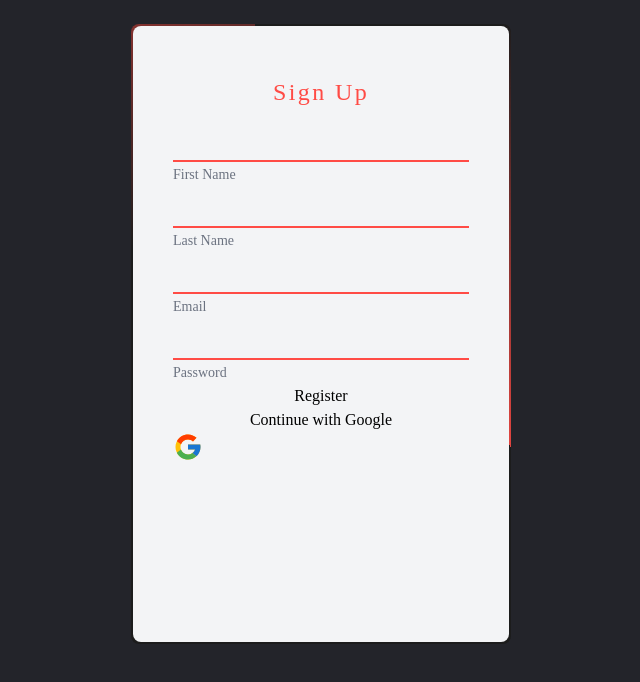
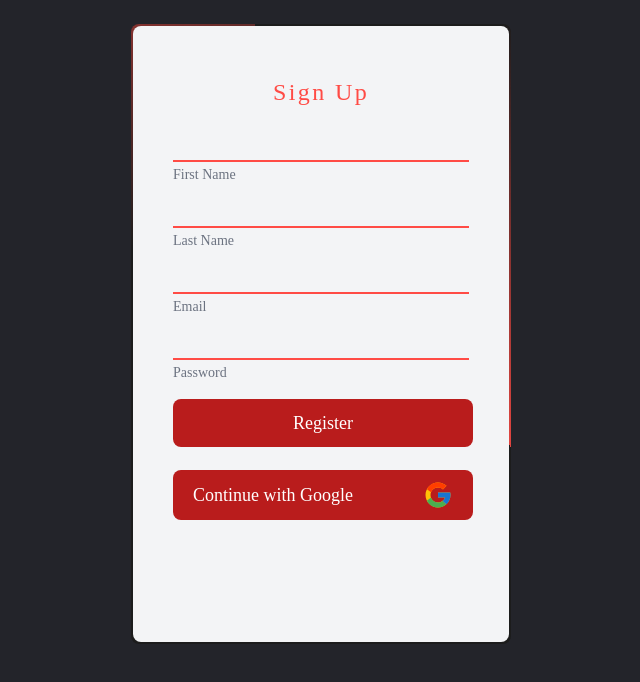
Before and after one commit to koraykoksal/react-MovieApp, a React (Create React App) app: page / in a window 1280 px wide. Shown: the top 682 px of the page, without its empty margins (319-959 px from the left). Built offline with nearby package versions, Linux system fonts and the light colour scheme; the HTML template or start-up script is replaced by a standard one.

Commit message:
register page desgin

```diff
--- a/src/index.css
+++ b/src/index.css
@@ -1,6 +1,9 @@
 @tailwind base;
 @tailwind components;
 @tailwind utilities;
+
+@import url("https://fonts.googleapis.com/css2?family=Poppins:wght@200;400;600&display=swap");
+
 
 @layer base{
   input{
@@ -21,7 +24,7 @@
   }
 }
 
-@import url("https://fonts.googleapis.com/css2?family=Poppins:wght@200;400;600&display=swap");
+
 
 * {
   box-sizing: border-box;
--- a/src/pages/Register.jsx
+++ b/src/pages/Register.jsx
@@ -27,8 +27,8 @@ const Register = () => {
             <input name="floating_password" type="password" />
             <label htmlFor="floating_password">Password</label>
           </div>
-          <button type="submit">Register</button>
-          <button type="button">
+          <button type="submit" className="btn-danger">Register</button>
+          <button type="button" className="btn-danger flex justify-between items-center">
             Continue with Google
             <GoogleIcon color="currentColor" />
           </button>
```
